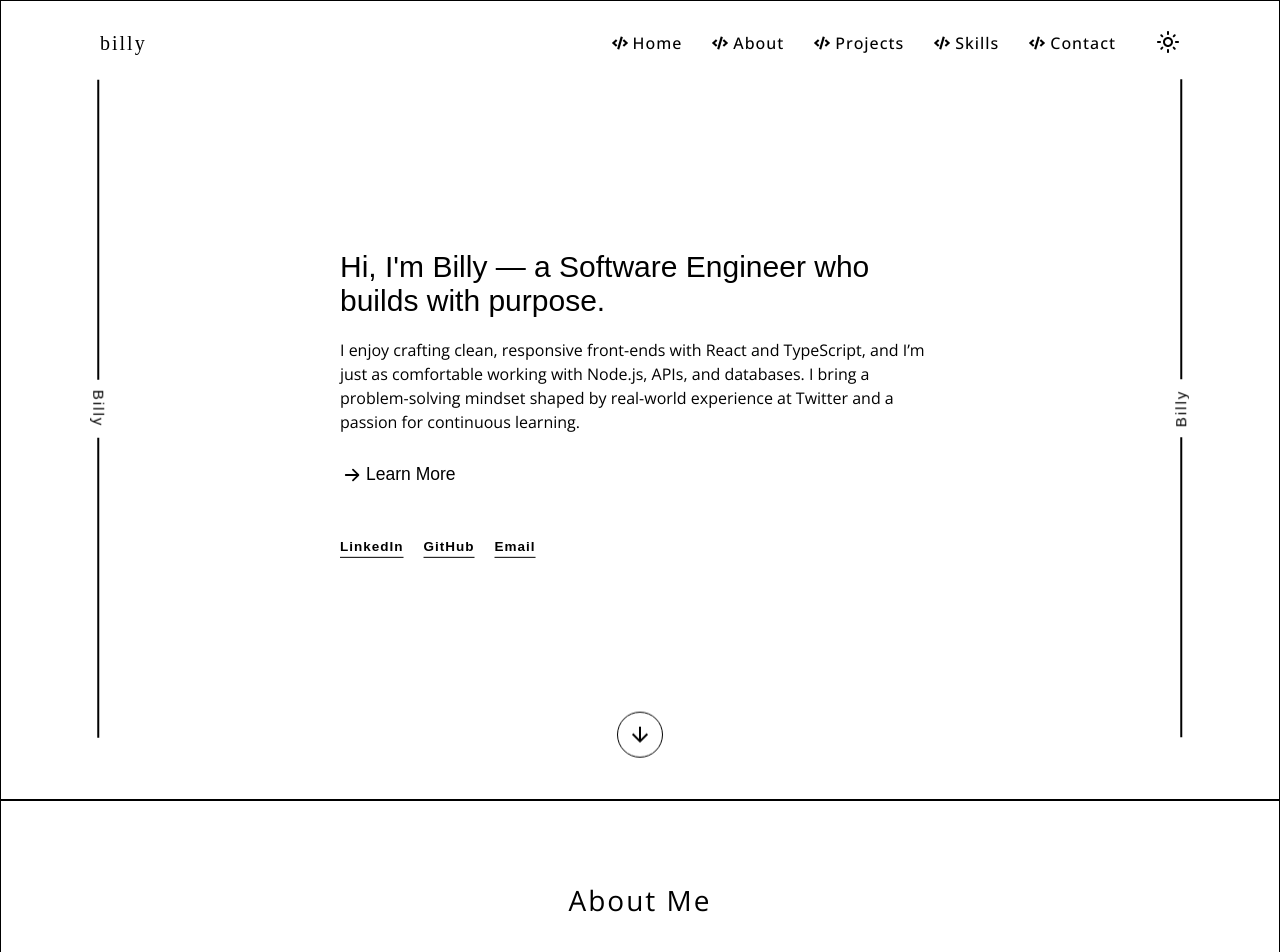
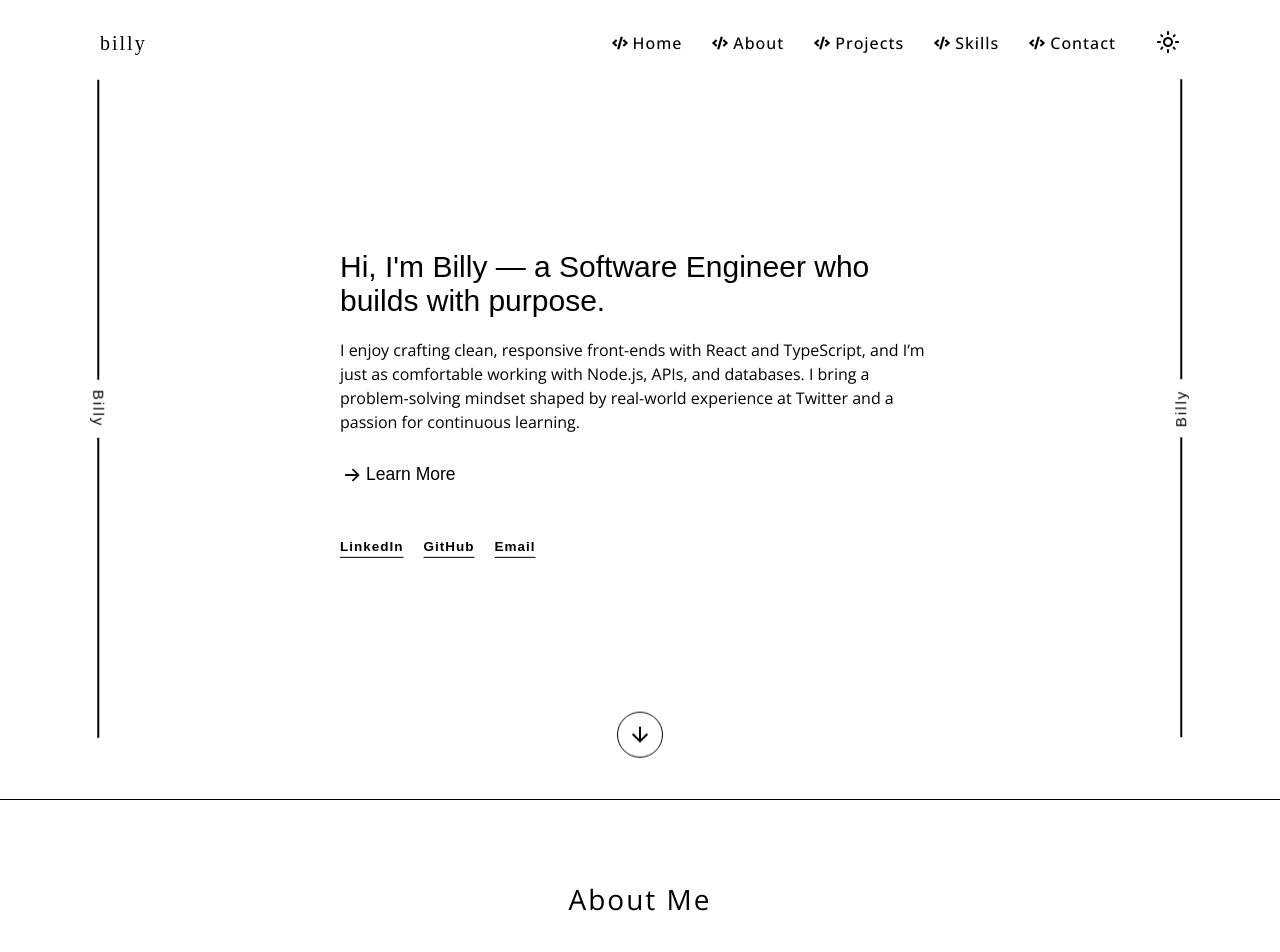
Before and after one commit to billyenglish/billy-portfolio, a React (Vite) app: page / in a window 1280 px wide. Shown: the top 952 px of the page. Built offline with nearby package versions, Linux system fonts and the light colour scheme; a web font is replaced by a local one.

Commit message:
Adjusting the layout of the webpage.

```diff
--- a/src/index.css
+++ b/src/index.css
@@ -13,6 +13,7 @@
   padding: 0;
   text-decoration: none;
   list-style: none;
+  background-color: var(--color-1);
 }
 
 *, *::before, *::after {
@@ -34,7 +35,6 @@ a {
 /* Main Sections */
 
 section {
-  border: 1px solid #000;
   min-height: 100vh;
   padding: 3rem 10rem;
   width: 100%;
@@ -45,4 +45,5 @@ h3, .section-title {
     font-weight: var(--h3-font-weight);
     letter-spacing: var(--h3-letter-spacing);
     text-align: center;
+    color: var(--color-1);
 }
```
